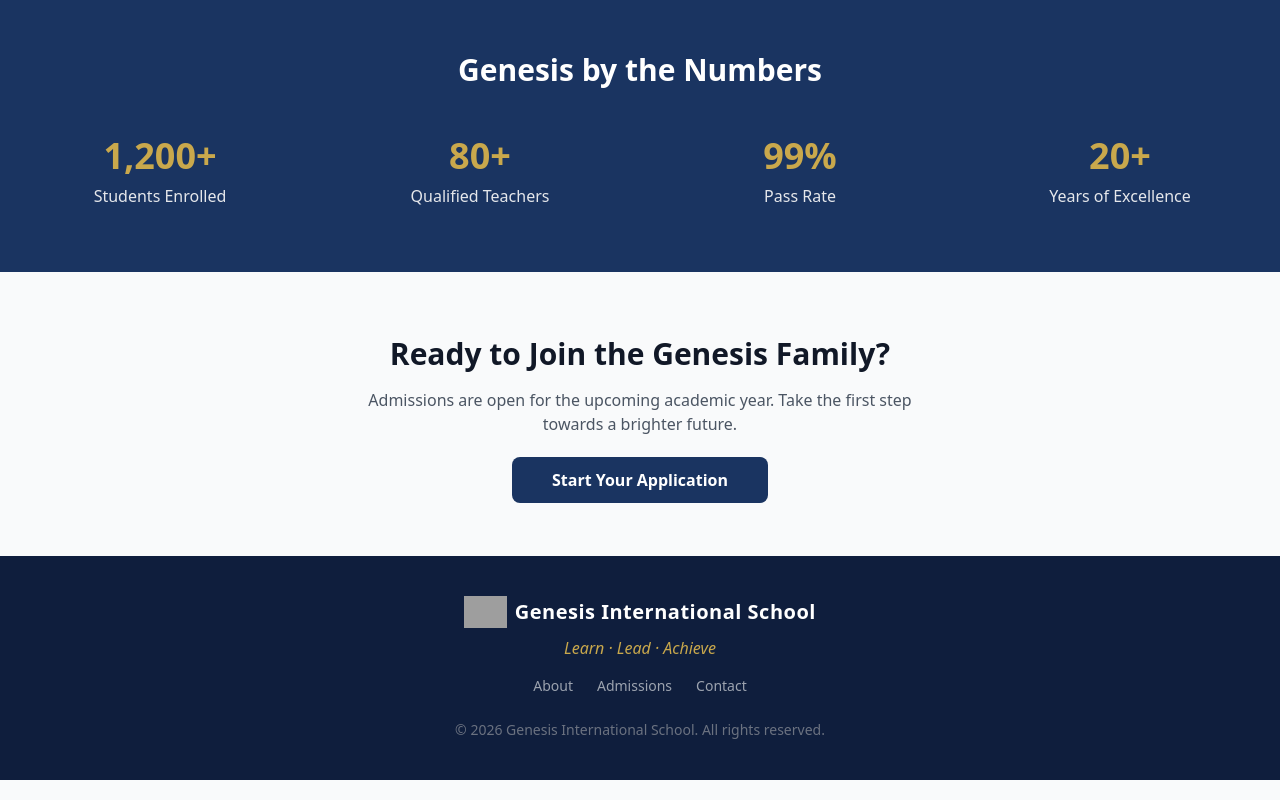
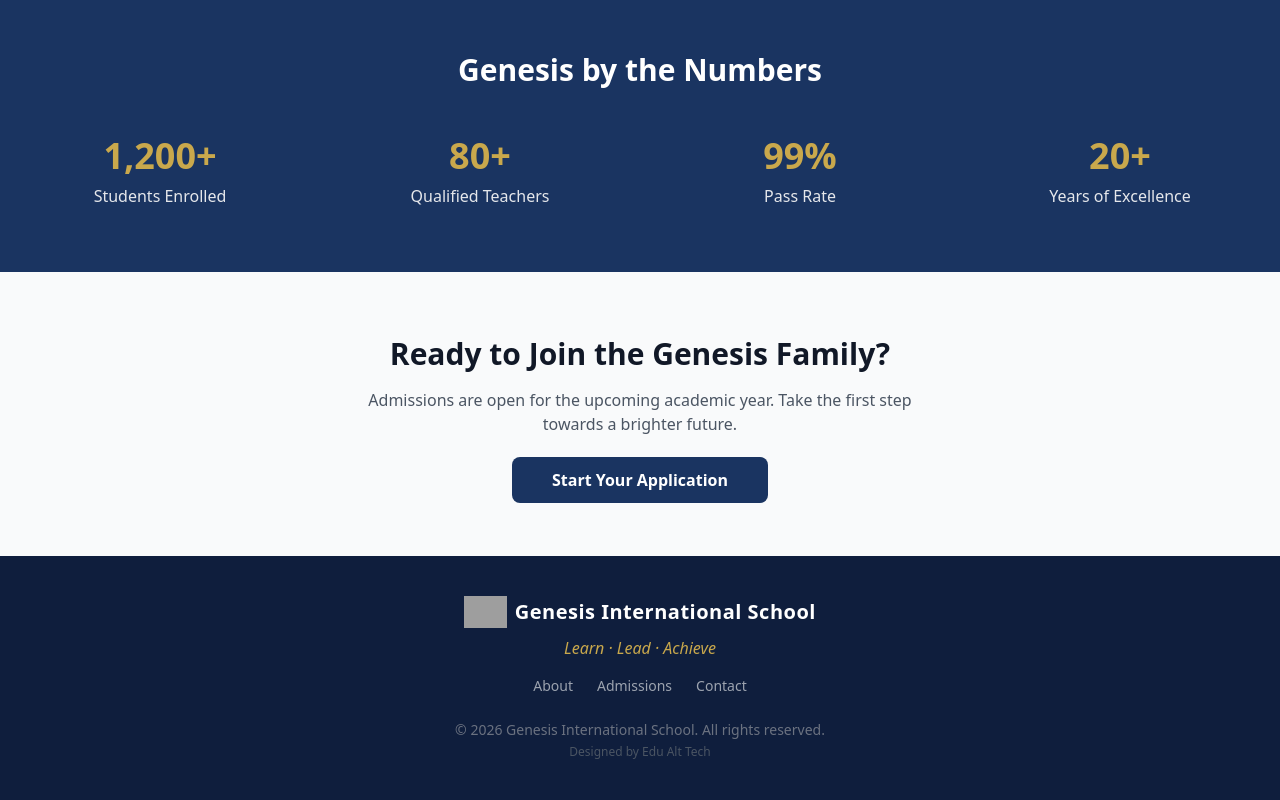
Before and after one commit to ukk1019-yhat/GenesisLMS, a Next.js app in the folder frontend/: page / in a window 1280 px wide. Shown: the part 1058-1858 px from the top of the page. Built offline with nearby package versions, Linux system fonts and the light colour scheme; no server answers; grey boxes are pictures that could not be loaded.

Commit message:
chore: add 'Designed by Edu Alt Tech' to footer

```diff
--- a/frontend/src/components/Layout.js
+++ b/frontend/src/components/Layout.js
@@ -51,6 +51,7 @@
             <Link href="/contact" className="hover:text-white transition">Contact</Link>
           </div>
           <p className="text-gray-500 text-sm mt-6">&copy; {new Date().getFullYear()} Genesis International School. All rights reserved.</p>
+          <p className="text-gray-600 text-xs mt-1">Designed by Edu Alt Tech</p>
         </div>
       </footer>
     </div>
```
